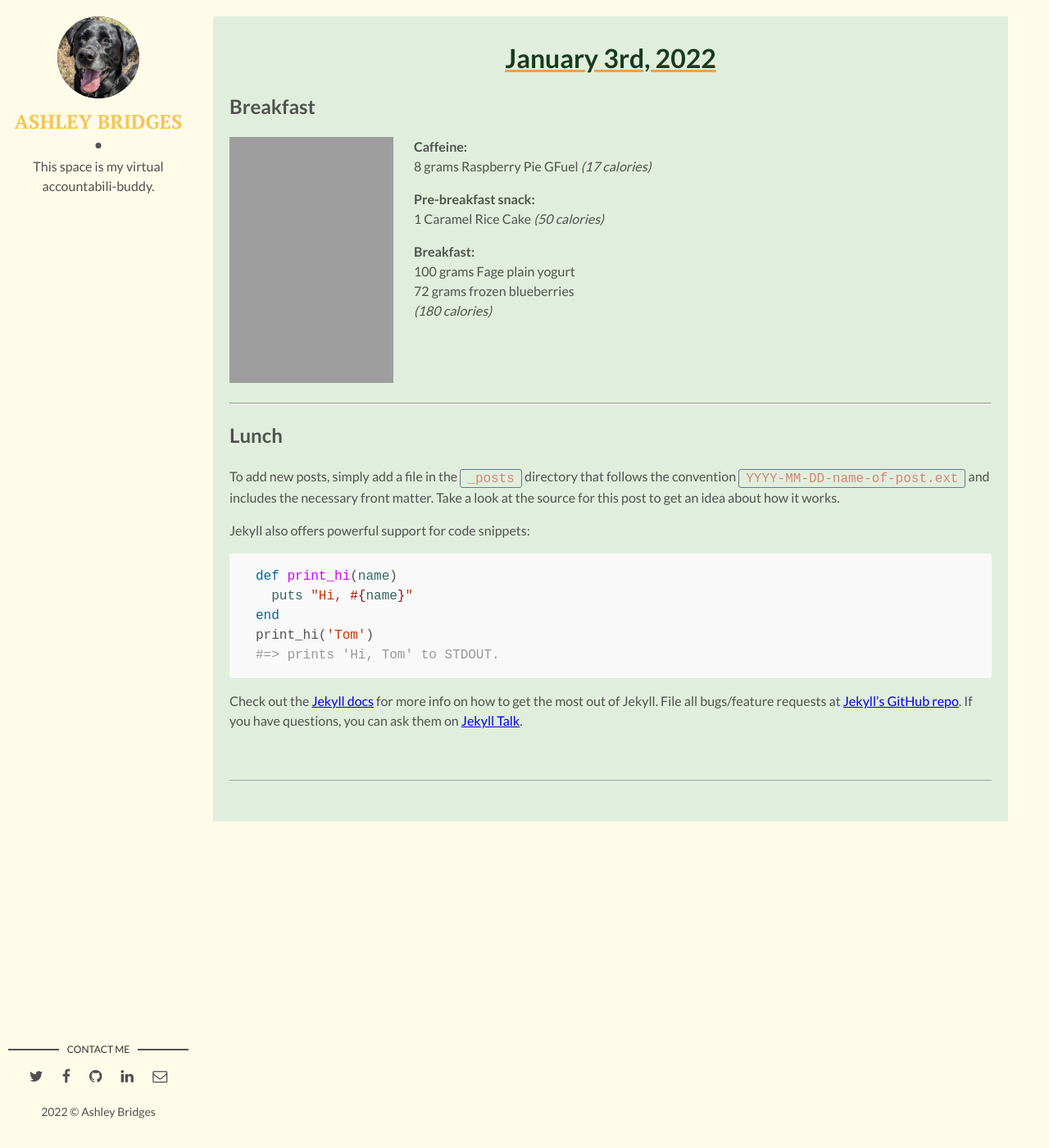
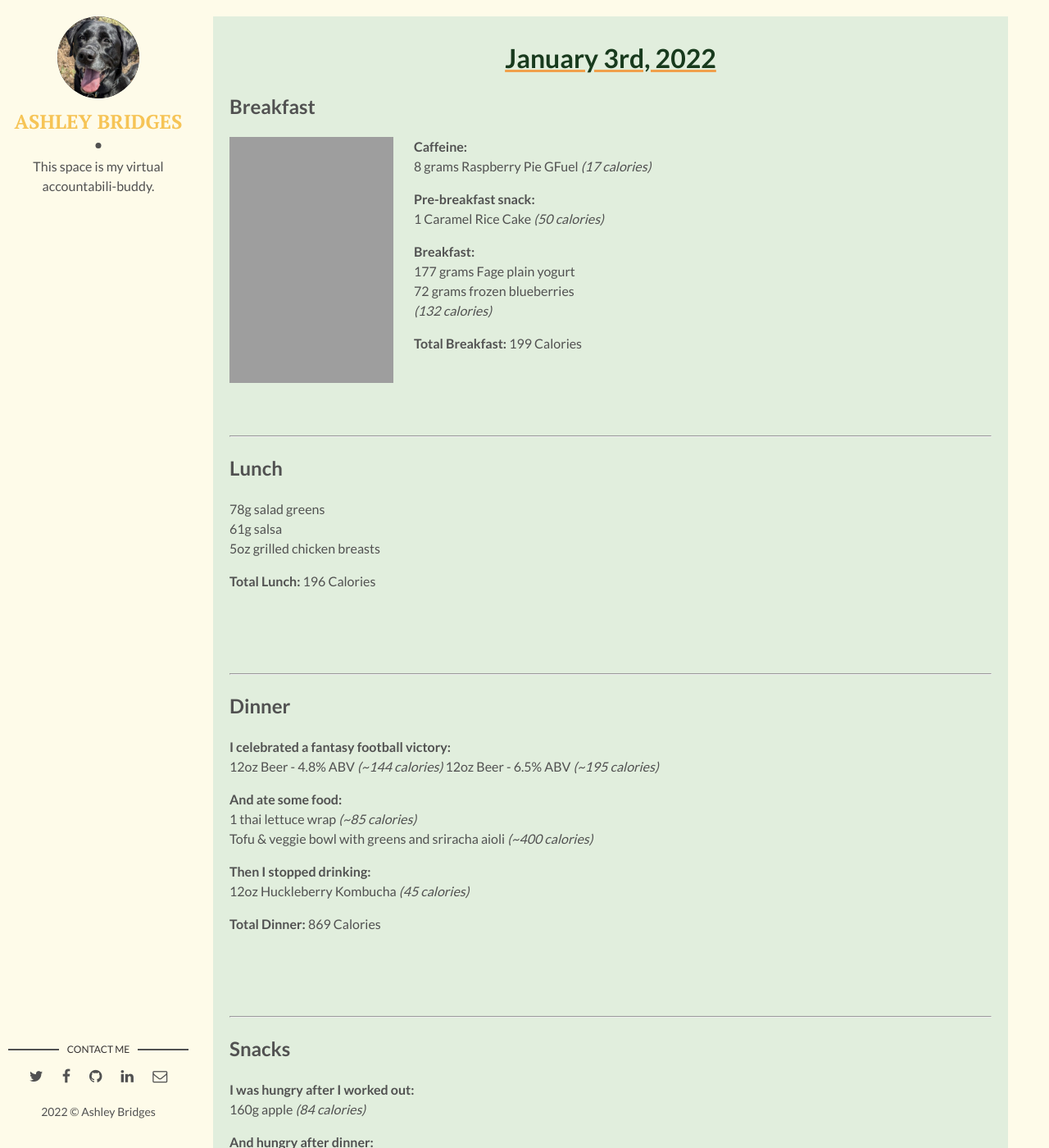
Before and after one commit to AshleyBridges/AshleyBridges.github.io, a Jekyll site: the page built from _posts/2022-01-03-january-03-2022.markdown, in a window 1280 px wide and 1400 px high. Shown: the whole window at 82% size. Built offline with Jekyll 4.4.1, drawn with Linux system fonts in a browser that asks for light colours; some of the changed text lies outside the part shown; grey boxes are pictures that could not be loaded.

Commit message:
Update 2022-01-03-january-03-2022.markdown

```diff
--- a/_posts/2022-01-03-january-03-2022.markdown
+++ b/_posts/2022-01-03-january-03-2022.markdown
@@ -17,28 +17,57 @@ img:  http://placekitten.com/752/300 # Add image post (optional)
 1 Caramel Rice Cake *(50 calories)*
 
 **Breakfast:**<br>
-100 grams Fage plain yogurt<br>
+177 grams Fage plain yogurt<br>
 72 grams frozen blueberries<br>
-*(180 calories)*
+*(132 calories)*
+
+**Total Breakfast:** 199 Calories
 
 <hr class="section-line">
 
 ## Lunch
 
-To add new posts, simply add a file in the `_posts` directory that follows the convention `YYYY-MM-DD-name-of-post.ext` and includes the necessary front matter. Take a look at the source for this post to get an idea about how it works.
+78g salad greens<br>
+61g salsa<br>
+5oz grilled chicken breasts<br>
 
-Jekyll also offers powerful support for code snippets:
+**Total Lunch:** 196 Calories
 
-{% highlight ruby %}
-def print_hi(name)
-  puts "Hi, #{name}"
-end
-print_hi('Tom')
-#=> prints 'Hi, Tom' to STDOUT.
-{% endhighlight %}
+<hr class="section-line">
 
-Check out the [Jekyll docs][jekyll-docs] for more info on how to get the most out of Jekyll. File all bugs/feature requests at [Jekyll’s GitHub repo][jekyll-gh]. If you have questions, you can ask them on [Jekyll Talk][jekyll-talk].
+## Dinner
 
-[jekyll-docs]: https://jekyllrb.com/docs/home
-[jekyll-gh]:   https://github.com/jekyll/jekyll
-[jekyll-talk]: https://talk.jekyllrb.com/
+**I celebrated a fantasy football victory:**<br>
+12oz Beer - 4.8% ABV *(~144 calories)*
+12oz Beer - 6.5% ABV *(~195 calories)*
+
+**And ate some food:**<br>
+1 thai lettuce wrap *(~85 calories)*<br>
+Tofu & veggie bowl with greens and sriracha aioli *(~400 calories)*
+
+**Then I stopped drinking:**<br>
+12oz Huckleberry Kombucha *(45 calories)*
+
+**Total Dinner:** 869 Calories
+
+<hr class="section-line">
+
+## Snacks
+
+**I was hungry after I worked out:**<br>
+160g apple *(84 calories)*
+
+**And hungry after dinner:**<br>
+1 caramel rice cake *(50 calories)*
+
+**Total Snacks:** 134 Calories
+
+<hr class="section-line">
+
+## Fitness
+
+<iframe src='https://connect.garmin.com/modern/activity/embed/8055794303' title='30 min Power Zone Endurance Ride with Denis Morton' width='465' height='270' frameborder='0'></iframe>
+
+<iframe height='405' width='590' frameborder='0' allowtransparency='true' scrolling='no' src='https://www.strava.com/activities/6467743535/embed/d32b4af144162994eb4a6693c40cbadc66324726'></iframe>
+
+<hr class="section-line">
```
